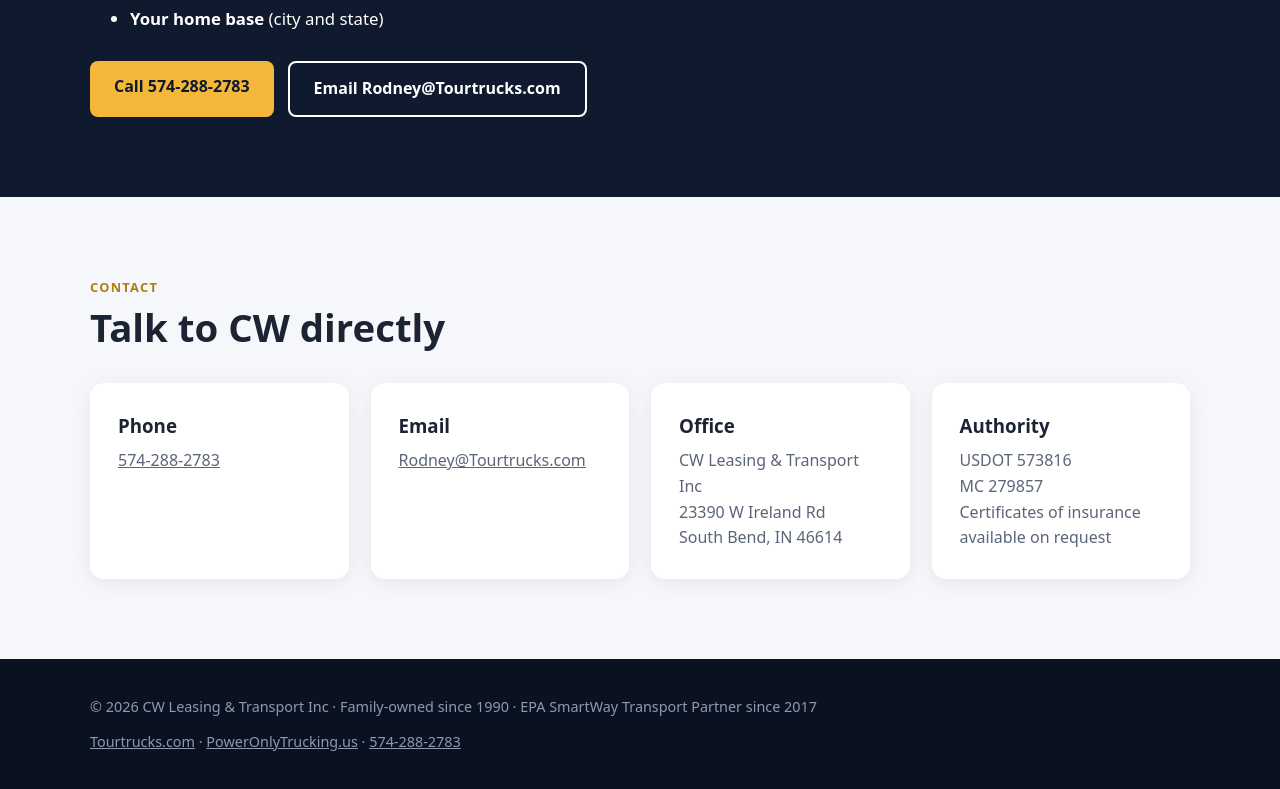
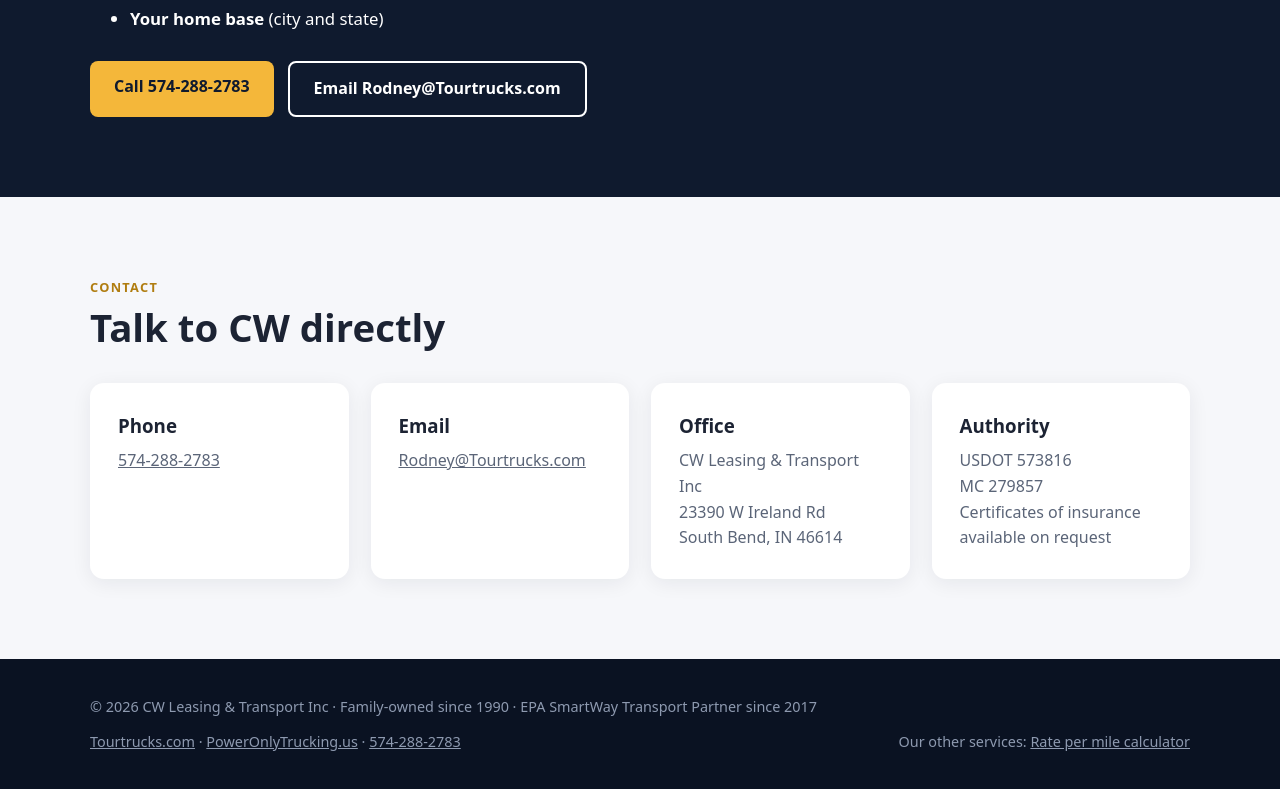
Before and after one commit to mcrodney/hireowneroperators-us, a plain HTML site: page index.html in a window 1280 px wide. Shown: the part 3859-4648 px from the top of the page. Drawn offline with Linux system fonts and the light colour scheme.

Commit message:
Add other services footer links

```diff
--- a/index.html
+++ b/index.html
@@ -17,5 +17,5 @@
 <section id="contact"><div class="wrap"><div class="eyebrow">Contact</div><h2>Talk to CW directly</h2><div class="contact" style="margin-top:24px">
 <div class="card"><h3>Phone</h3><p><a href="tel:+15742882783">574-288-2783</a></p></div><div class="card"><h3>Email</h3><p><a href="mailto:Rodney@Tourtrucks.com">Rodney@Tourtrucks.com</a></p></div>
 <div class="card"><h3>Office</h3><p>CW Leasing &amp; Transport Inc<br>23390 W Ireland Rd<br>South Bend, IN 46614</p></div><div class="card"><h3>Authority</h3><p>USDOT 573816<br>MC 279857<br>Certificates of insurance available on request</p></div></div></div></section>
-<footer><div class="wrap"><div>© 2026 CW Leasing &amp; Transport Inc · Family-owned since 1990 · EPA SmartWay Transport Partner since 2017</div><div><a href="https://tourtrucks.com">Tourtrucks.com</a> · <a href="https://poweronlytrucking.us">PowerOnlyTrucking.us</a> · <a href="tel:+15742882783">574-288-2783</a></div></div></footer>
+<footer><div class="wrap"><div>© 2026 CW Leasing &amp; Transport Inc · Family-owned since 1990 · EPA SmartWay Transport Partner since 2017</div><div><a href="https://tourtrucks.com">Tourtrucks.com</a> · <a href="https://poweronlytrucking.us">PowerOnlyTrucking.us</a> · <a href="tel:+15742882783">574-288-2783</a></div><div class="others">Our other services: <a href="https://ratepermile.com">Rate per mile calculator</a></div></div></footer>
 </body></html>
```
